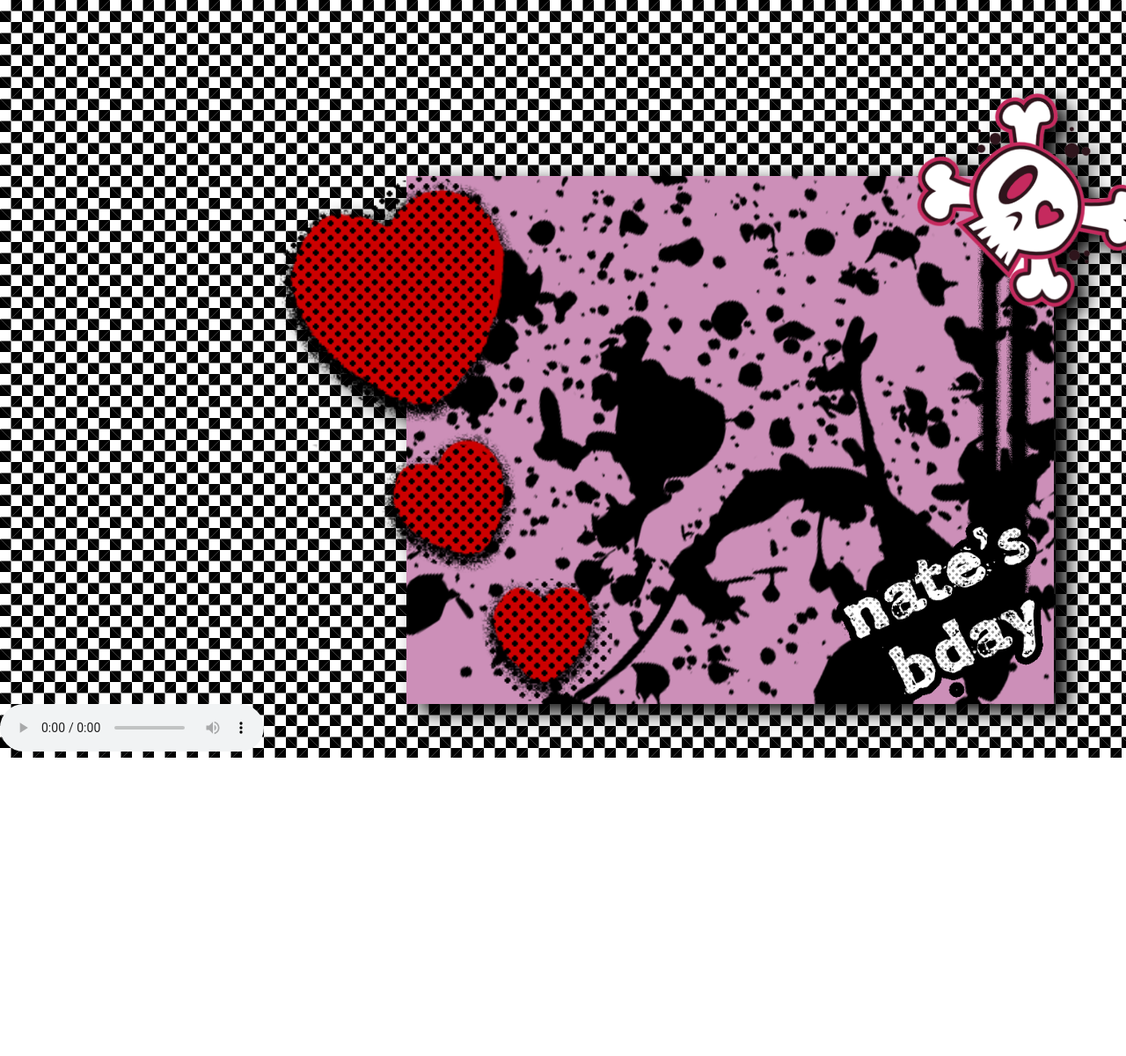
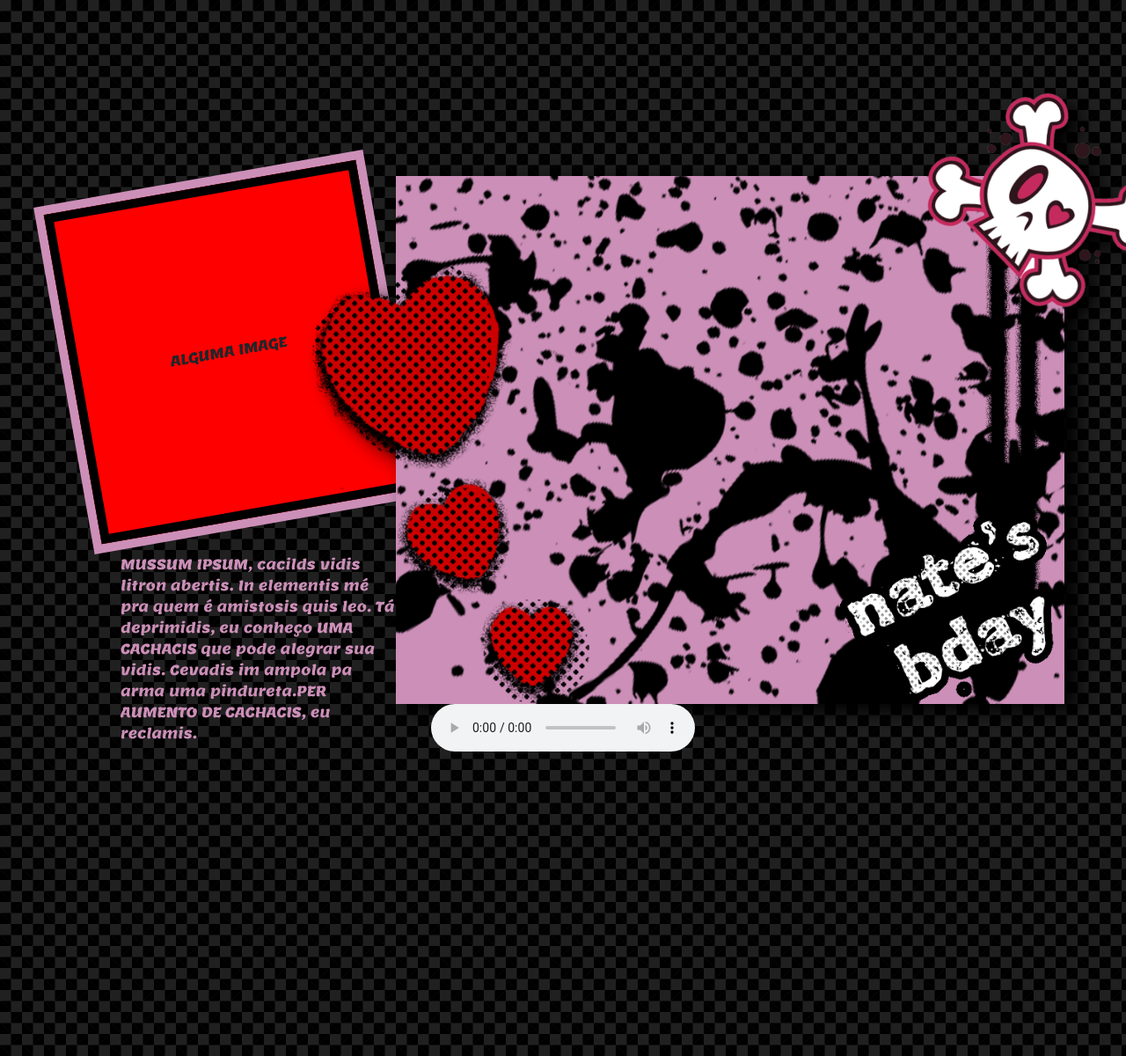
Before and after one commit to recalderon/nate, a plain HTML site: page index.html in a window 1280 px wide. Shown: the top 1200 px of the page at 88% size. Before the commit the page ends 861 px from the top, so only its background shows below. Drawn offline with nearby package versions, Linux system fonts and the light colour scheme.

Commit message:
Atualizacoes mockup

```diff
--- a/assets/dist/js/main.js
+++ b/assets/dist/js/main.js
@@ -0,0 +1,5 @@
+document.addEventListener('DOMContentLoaded', (event) => {
+    let musicadeemo = document.querySelector('audio');
+    console.debug(musicadeemo)
+    musicadeemo.play();
+})
--- a/assets/src/scss/main.scss
+++ b/assets/src/scss/main.scss
@@ -103,9 +103,24 @@ top:100px; left:0px; }
 		url('https://recalderon.github.io/nate/assets/dist/fonts/lemon-v14-latin-regular.ttf') format('truetype'), /* Safari, Android, iOS */
 		url('https://recalderon.github.io/nate/assets/dist/fonts/lemon-v14-latin-regular.svg#Lemon') format('svg'); /* Legacy iOS */
 }
+/* neucha-regular - latin */
+@font-face {
+	font-family: 'Neucha';
+	font-style: normal;
+	font-weight: 400;
+	src: url('https://recalderon.github.io/nate/assets/dist/fonts/neucha-v17-latin-regular.eot'); /* IE9 Compat Modes */
+	src: local(''),
+		 url('https://recalderon.github.io/nate/assets/dist/fonts/neucha-v17-latin-regular.eot?#iefix') format('embedded-opentype'), /* IE6-IE8 */
+		 url('https://recalderon.github.io/nate/assets/dist/fonts/neucha-v17-latin-regular.woff2') format('woff2'), /* Super Modern Browsers */
+		 url('https://recalderon.github.io/nate/assets/dist/fonts/neucha-v17-latin-regular.woff') format('woff'), /* Modern Browsers */
+		 url('https://recalderon.github.io/nate/assets/dist/fonts/neucha-v17-latin-regular.ttf') format('truetype'), /* Safari, Android, iOS */
+		 url('https://recalderon.github.io/nate/assets/dist/fonts/neucha-v17-latin-regular.svg#Neucha') format('svg'); /* Legacy iOS */
+}
 *{
 	body{
 		font-family: "Lemon";
+		overflow: hidden;
+		background-color: #202020;
 		background-image:
 		linear-gradient(45deg, #000 25%, transparent 25%),
 		linear-gradient(135deg, #000 25%, transparent 25%),
@@ -128,6 +143,32 @@ top:100px; left:0px; }
 	}
 }
 
+#imagemlateral{
+	border: 10px solid #cc8fb8;
+	width: 100%;
+	height: 400px;
+	transform: rotate(-10deg);
+	z-index: 10;
+	#imagemlateraldentro{
+		background-color: red;
+		border: 10px solid black;
+		width: 100%;
+		height: 100%;
+	}
+}
+
+#textolateral{
+	height: 100%;
+	position: relative;
+	p{
+		color: #cc8fb8;
+		position:absolute;
+		top: 5%;
+		left: 5%;
+		z-index: 11;
+	}
+}
+
 #conteudo{
 	background-image: url('https://recalderon.github.io/nate/assets/dist/img/teste.png');
 	background-color: #cc8fb8;
@@ -144,8 +185,8 @@ top:100px; left:0px; }
 		height: 200px;
 		width: auto;
 		&#coracoes{
-			left: -150px;
-			height: 600px;
+			left: -100px;
+			height: 500px;
 		}
 		&#skull{
 			top: -70px;
--- a/index.html
+++ b/index.html
@@ -7,6 +7,7 @@
   <title>Bootstrap demo</title>
   <link href="https://cdn.jsdelivr.net/npm/bootstrap@5.2.2/dist/css/bootstrap.min.css" rel="stylesheet" integrity="sha384-Zenh87qX5JnK2Jl0vWa8Ck2rdkQ2Bzep5IDxbcnCeuOxjzrPF/et3URy9Bv1WTRi" crossorigin="anonymous">
   <link rel="stylesheet" href="https://recalderon.github.io/nate/assets/dist/css/main.min.css">
+  <link rel="stylesheet" href="/assets/dist/css/main.min.css">
 </head>
 
 <body>
@@ -14,8 +15,19 @@
   <div style="height: 200px;"></div>
   <div class="container">
     <div class="row">
-      <div class="col-lg-4"></div>
-      <div class="col-lg-8">
+      <div class="col-lg-4 p-0">
+        <div id="imagemlateral">
+          <div id="imagemlateraldentro" class="d-flex align-items-center">
+            <span class="m-auto">ALGUMA IMAGE</span>
+          </div>
+        </div>
+        <div id="textolateral">
+          <p class="ps-4 ms-4">
+            <span class="text-uppercase">Mussum Ipsum,</span> cacilds vidis <span class="fw-italic">litron abertis.</span> In elementis mé pra quem é amistosis quis leo. Tá deprimidis, eu conheço <span class="text-uppercase">uma cachacis</span> que pode alegrar sua vidis. Cevadis im ampola pa arma uma pindureta.<span class="text-uppercase">Per aumento de cachacis,</span> eu reclamis.
+          </p>
+        </div>
+      </div>
+      <div class="col-lg-8 justify-content-center text-center p-0">
         <div class="d-flex flex-row align-items-center" id="titulo">
         </div>
         <div id="conteudo">
@@ -26,14 +38,20 @@
         </div>
       </div>
     </div>
+    <div class="row">
+      <div class="col-lg-12 align-items-center justify-content-center text-center">
+        <audio controls src="https://recalderon.github.io/nate/assets/dist/audio/mcr.m4a"></audio>
+      </div>
+    </div>
   </div>
 
-  <audio controls src="https://recalderon.github.io/nate/assets/dist/audio/mcr.m4a" autoplay></audio>
 
 
   <script src="https://cdn.jsdelivr.net/npm/bootstrap@5.2.2/dist/js/bootstrap.bundle.min.js"
     integrity="sha384-OERcA2EqjJCMA+/3y+gxIOqMEjwtxJY7qPCqsdltbNJuaOe923+mo//f6V8Qbsw3"
     crossorigin="anonymous"></script>
+  <script src="https://recalderon.github.io/nate/assets/dist/js/main.js"></script>
+  <script src="/assets/dist/js/main.js"></script>
 </body>
 
 </html>
```
Also changed, not shown: assets/dist/css/main.min.css, assets/dist/fonts/neucha-v17-latin-regular.ttf (added), assets/dist/fonts/neucha-v17-latin-regular.woff (added), assets/dist/fonts/neucha-v17-latin-regular.woff2 (added), 3 other files.
